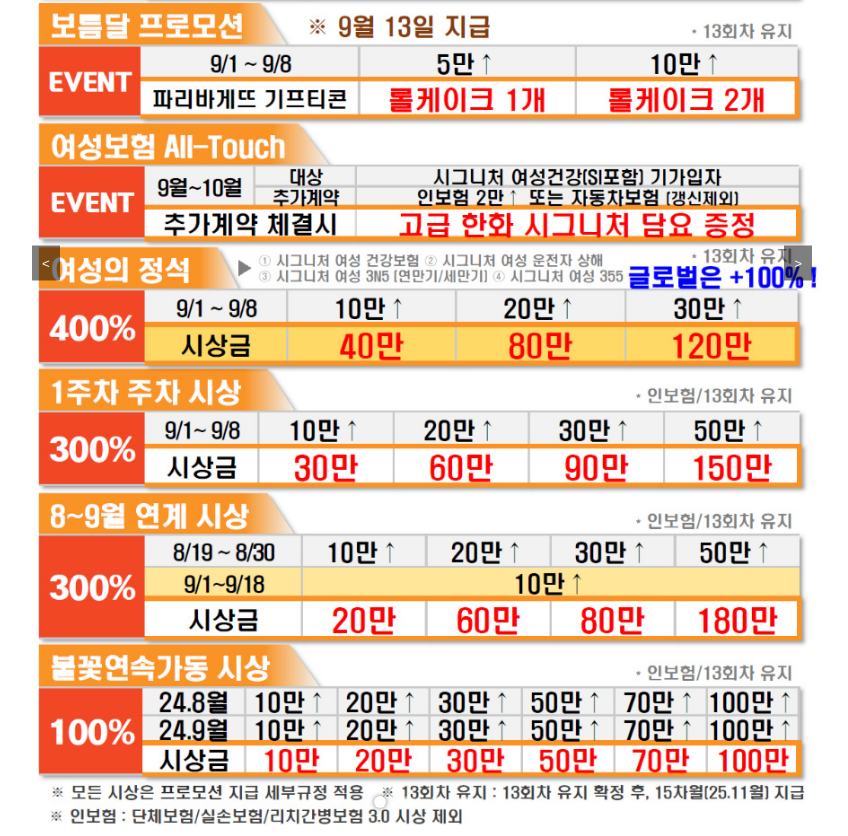
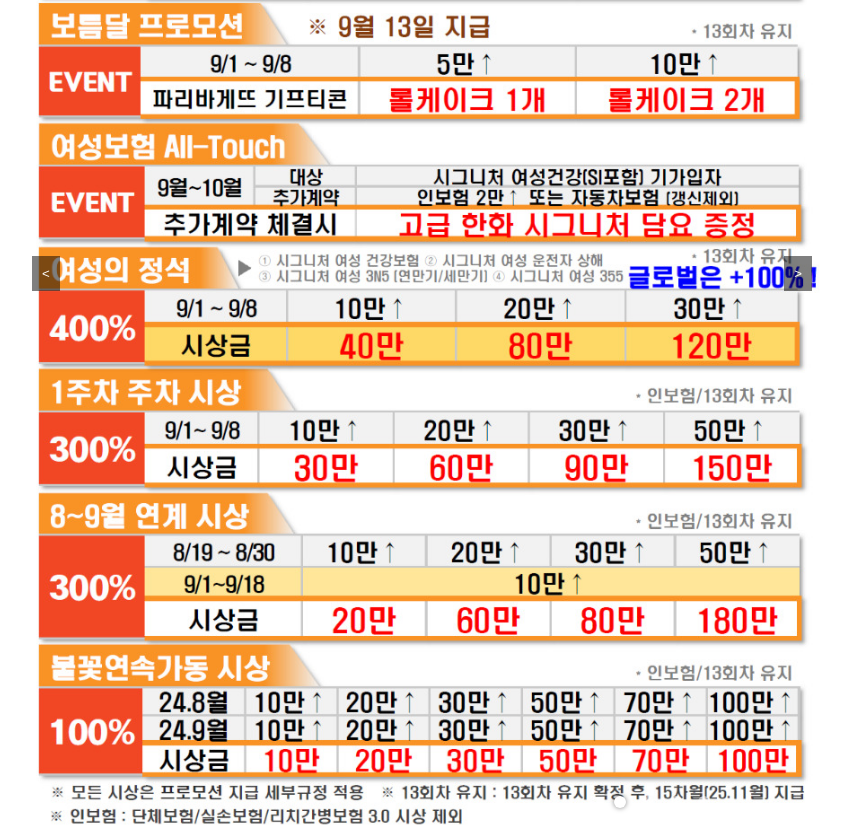
Before and after one commit to aim9ood/IMAGE4P, a plain HTML site: page index.html in a window 1280 px wide. Shown: the part 311-1147 px from the top of the page, without its empty margins (218-1066 px from the left). Drawn offline with Linux system fonts and the light colour scheme.

Commit message:
styles.css

```diff
--- a/styles.css
+++ b/styles.css
@@ -19,7 +19,7 @@
 .carousel-button {
     position: absolute;
     top: 50%;
-    transform: translateY(-50%);
+    transform: translateY(-20%);
     background-color: rgba(0, 0, 0, 0.5);
     color: white;
     border: none;
@@ -39,7 +39,7 @@
     position: absolute;
     bottom: 20px;
     left: 50%;
-    transform: translateX(-50%);
+    transform: translateX(-20%);
     display: flex;
     justify-content: center;
     width: 100%;
```
